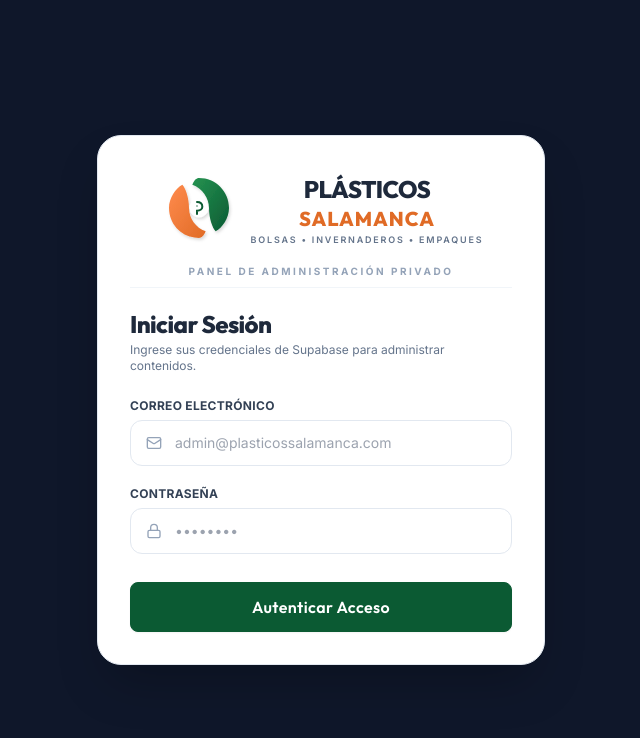
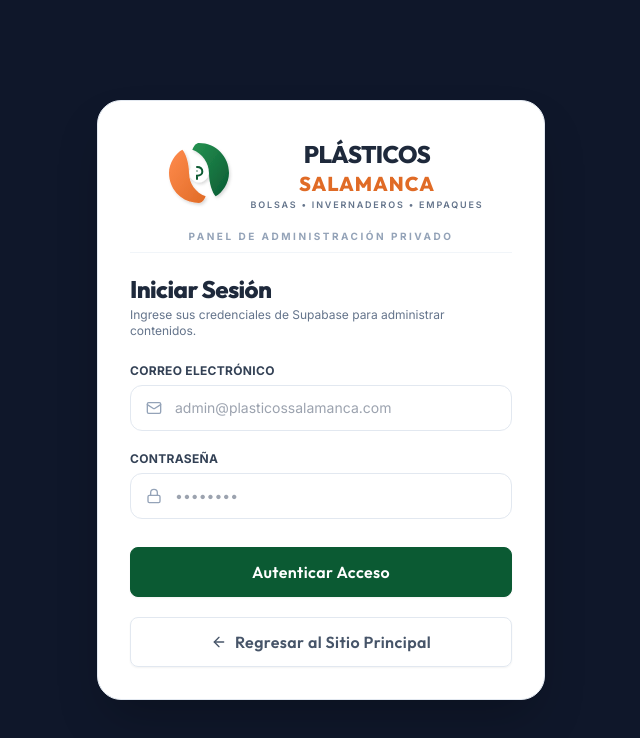
Before and after one commit to neurostyles26/PL-STICOS-SALAMANCA-S.A.S, a Nuxt app: page /admin/login in a window 1280 px wide. Shown: the top 738 px of the page, without its empty margins (319-959 px from the left). Built offline with nearby package versions, Linux system fonts and the light colour scheme; no server answers; the database is empty.

Commit message:
feat: ajustar titulo de pestaña en home, limpiar documentacion y añadir boton regresar en login

```diff
--- a/pages/admin/login.vue
+++ b/pages/admin/login.vue
@@ -77,6 +77,18 @@
         >
           Autenticar Acceso
         </BaseButton>
+
+        <!-- Botón Regresar al Sitio -->
+        <BaseButton
+          variant="outline"
+          to="/"
+          class="w-full py-3 border-slate-200 hover:border-slate-300 text-slate-600 font-semibold"
+        >
+          <template #iconLeft>
+            <ArrowLeft class="w-4 h-4" />
+          </template>
+          Regresar al Sitio Principal
+        </BaseButton>
       </form>
     </div>
   </div>
@@ -88,7 +100,7 @@
 import { useAuthStore } from '~/stores/auth'
 import Logo from '~/components/ui/Logo.vue'
 import BaseButton from '~/components/ui/BaseButton.vue'
-import { Mail, Lock, AlertCircle } from 'lucide-vue-next'
+import { Mail, Lock, AlertCircle, ArrowLeft } from 'lucide-vue-next'
 
 // Deshabilitar Layout Global y registrar middleware de protección
 definePageMeta({
--- a/pages/index.vue
+++ b/pages/index.vue
@@ -432,9 +432,10 @@
 
 // Definición del SEO de la Home Page
 useSeoMeta({
-  title: 'Bolsas • Invernaderos • Empaques Premium',
+  title: 'Plásticos Salamanca S.A.S.',
+  titleTemplate: '%s',
   description: 'Fabricación y venta de bolsas de alta resistencia, películas plásticas con protección UV para invernaderos y empaques industriales flexibles. Calidad Salamanca.',
-  ogTitle: 'Plásticos Salamanca S.A.S. - Bolsas • Invernaderos • Empaques',
+  ogTitle: 'Plásticos Salamanca S.A.S.',
   ogDescription: 'Películas de polietileno de alta y baja densidad para el sector agrícola e industrial nacional con aditivos avanzados.',
   ogImage: 'https://images.unsplash.com/photo-1592417817098-8f3d6eb19675?auto=format&fit=crop&w=1200&q=80',
   twitterCard: 'summary_large_image'
```
Also changed, not shown: 1 other file (tests, documents, lock files or other folders).
